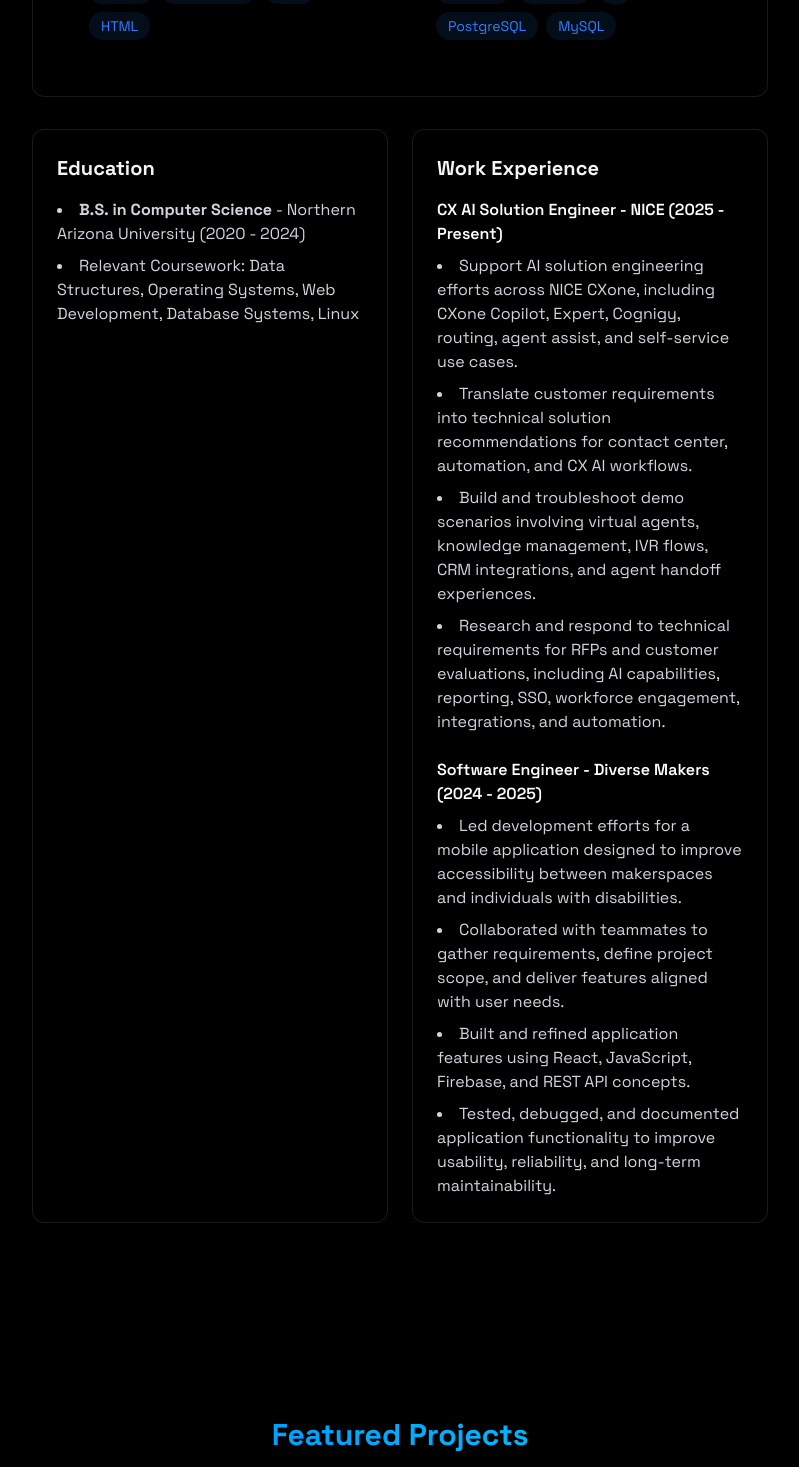
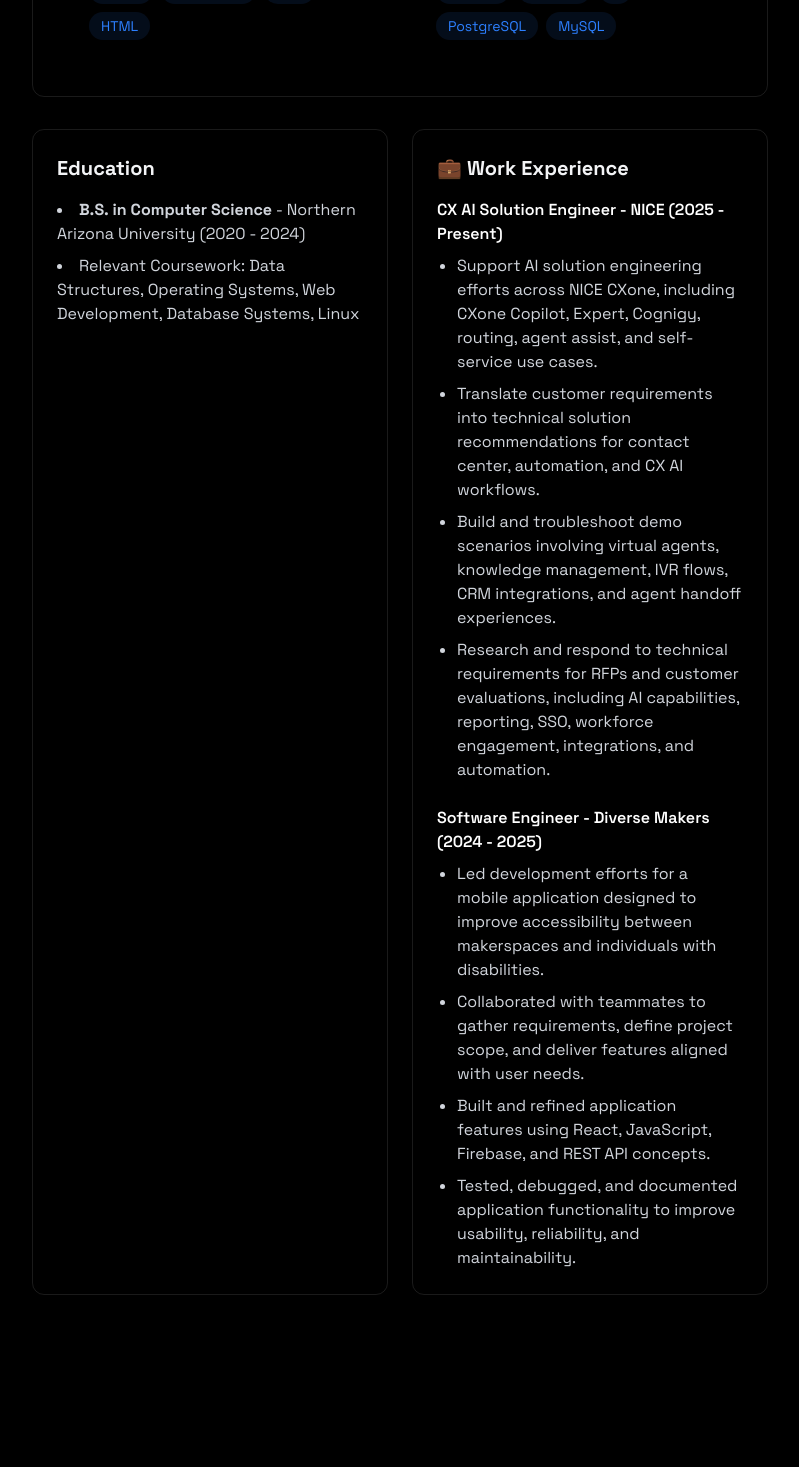
Before and after one commit to Daniel-Minichetti/minichetti-dev, a React (Vite) app: page / in a window 1280 px wide. Shown: the part 1193-2660 px from the top of the page, without its empty margins (240-1039 px from the left). Built offline with nearby package versions, Linux system fonts and the light colour scheme.

Commit message:
Update About.jsx

```diff
--- a/src/components/sections/About.jsx
+++ b/src/components/sections/About.jsx
@@ -87,17 +87,34 @@ export const About = () => {
             </div>
 
 <div className="p-6 rounded-xl border-white/10 border hover:-translate-y-1 transition-all">
-              <h3 className="text-xl font-bold mb-4">Work Experience</h3>
+  <h3 className="text-xl font-bold mb-4">💼 Work Experience</h3>
 
   <div className="space-y-6 text-gray-300">
     <div>
       <h4 className="font-semibold text-white mb-2">
         CX AI Solution Engineer - NICE (2025 - Present)
       </h4>
-                  <ul className="list-disc list-inside space-y-2">
-                    {niceExperience.map((item, key) => (
-                      <li key={key}>{item}</li>
-                    ))}
+
+      <ul className="list-disc pl-5 space-y-2">
+        <li>
+          Support AI solution engineering efforts across NICE CXone, including
+          CXone Copilot, Expert, Cognigy, routing, agent assist, and self-service
+          use cases.
+        </li>
+        <li>
+          Translate customer requirements into technical solution recommendations
+          for contact center, automation, and CX AI workflows.
+        </li>
+        <li>
+          Build and troubleshoot demo scenarios involving virtual agents,
+          knowledge management, IVR flows, CRM integrations, and agent handoff
+          experiences.
+        </li>
+        <li>
+          Research and respond to technical requirements for RFPs and customer
+          evaluations, including AI capabilities, reporting, SSO, workforce
+          engagement, integrations, and automation.
+        </li>
       </ul>
     </div>
 
@@ -105,10 +122,24 @@ export const About = () => {
       <h4 className="font-semibold text-white mb-2">
         Software Engineer - Diverse Makers (2024 - 2025)
       </h4>
-                  <ul className="list-disc list-inside space-y-2">
-                    {diverseMakersExperience.map((item, key) => (
-                      <li key={key}>{item}</li>
-                    ))}
+
+      <ul className="list-disc pl-5 space-y-2">
+        <li>
+          Led development efforts for a mobile application designed to improve
+          accessibility between makerspaces and individuals with disabilities.
+        </li>
+        <li>
+          Collaborated with teammates to gather requirements, define project
+          scope, and deliver features aligned with user needs.
+        </li>
+        <li>
+          Built and refined application features using React, JavaScript,
+          Firebase, and REST API concepts.
+        </li>
+        <li>
+          Tested, debugged, and documented application functionality to improve
+          usability, reliability, and maintainability.
+        </li>
       </ul>
     </div>
   </div>
```
Lines whose indentation alone changed are shown as unchanged.
